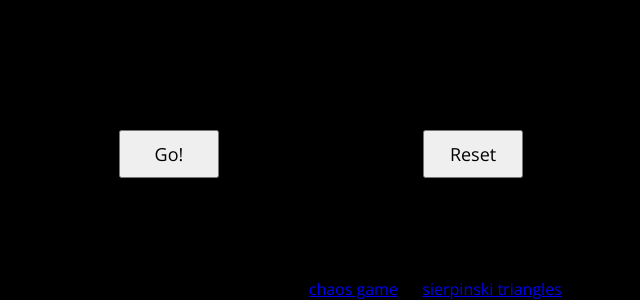
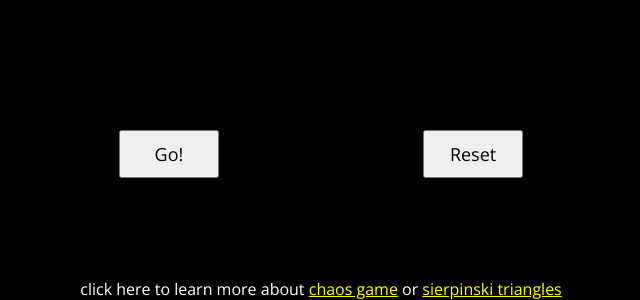
Before and after one commit to BurbankShirtface/chaosGame, a plain HTML site: page index.html in a window 1280 px wide. Shown: the part 549-849 px from the top of the page, without its empty margins (319-959 px from the left). Drawn offline with nearby package versions, Linux system fonts and the light colour scheme.

Commit message:
Update styles.css

```diff
--- a/styles.css
+++ b/styles.css
@@ -33,3 +33,11 @@ button {
   margin: 100px;
   width: 100px;
 }
+
+p {
+  color: white;
+}
+
+a {
+  color: yellow;
+}
```
